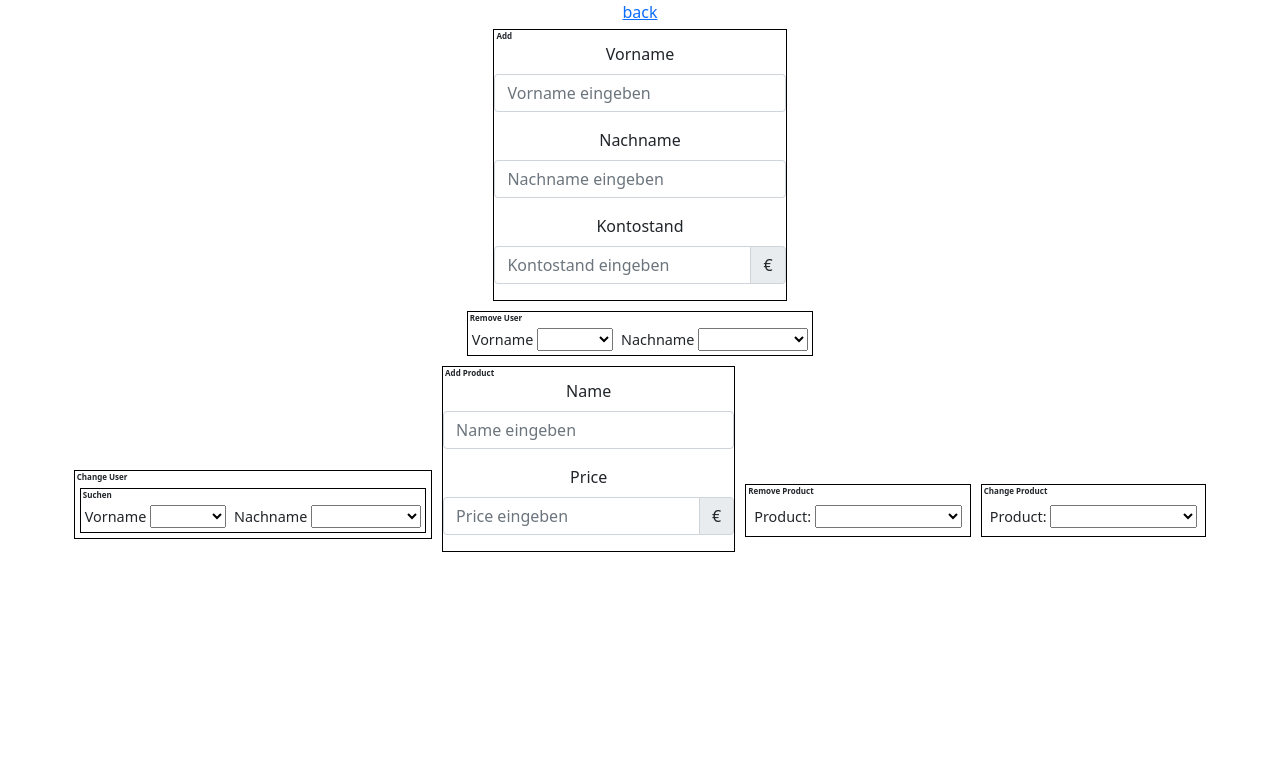
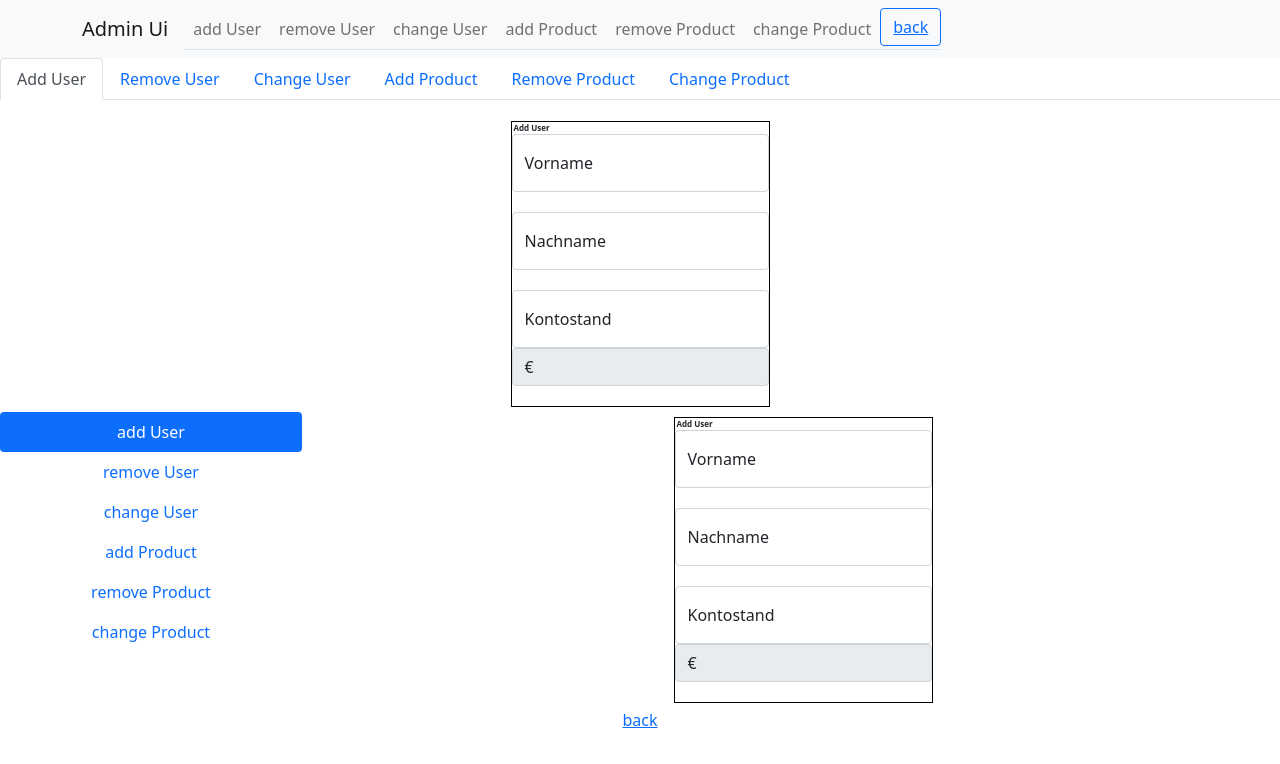
Before and after one commit to BountyApplication/BountyApplication, a React (Create React App) app in the folder bountyAppUi/: page /admin in a window 1280 px wide. Shown: the top 764 px of the page. Built offline with nearby package versions, Linux system fonts and the light colour scheme.

Commit message:
adminui navbar test

```diff
--- a/bountyAppUi/src/bounty/adminUi/AddProduct.js
+++ b/bountyAppUi/src/bounty/adminUi/AddProduct.js
@@ -1,7 +1,7 @@
 import React, {useState} from 'react';
 import NumberInput from '../util/NumberInput';
 import { addProduct } from '../util/Database';
-import { Form } from 'react-bootstrap';
+import { Form, Button } from 'react-bootstrap';
 import Input from '../util/Input';
 
 const debug = true;
@@ -35,8 +35,9 @@ export default function AddProduct(props) {
             <Form>
                 <Input title="Name" value={productName} setValue={setProductName} />
                 <Input type="number" title="Price" value={productPrice} setValue={setProductPrice} />
+                {(productName!=="" || productPrice!=null) && <Button className="ms-2" onClick={reset}>{"reset"}</Button>}
+                {(productName!==""&&productPrice!=null)   && <Button className='ms-2' onClick={submit.bind(this)}>{"submit"}</Button>}
             </Form>
-            {(productName!=="" || productPrice!=null) && <button className='wrapper' onClick={reset}>{"reset"}</button>}                {(productName!==""&&productPrice!=null)&&<button className='wrapper' onClick={submit.bind(this)}>{"submit"}</button>}
         </div>
     );
 }
--- a/bountyAppUi/src/bounty/adminUi/AddUser.js
+++ b/bountyAppUi/src/bounty/adminUi/AddUser.js
@@ -1,6 +1,6 @@
 import React, {useState} from 'react';
 import NumberInput from '../util/NumberInput';
-import {Form} from 'react-bootstrap';
+import {Form, Button} from 'react-bootstrap';
 import { addUser } from '../util/Database';
 import TextInput from '../util/TextInput';
 import Input from '../util/Input';
@@ -33,14 +33,14 @@ export default function Add(props) {
 
     return(
         <div className='rubric'>
-            <div className='title'>{"Add "}</div>
+            <div className='title'>{"Add User"}</div>
             <Form>
                 <Input title="Vorname" value={firstname} setValue={setFirstname}/>
                 <Input title="Nachname" value={lastname} setValue={setLastname}/>
                 <Input type="number" title="Kontostand" value={balance} setValue={setBalance}/>
+                {(firstname!=="" || lastname!=="" || balance!=null) && <Button className="ms-2" variant='secondary' type='reset' onClick={reset}>{"reset"}</Button>}
+                {(firstname!=="" && lastname!=="" && balance!=null) && <Button className="ms-2" variant='primary' type='submit' onClick={submit}>{"submit"}</Button>}
             </Form>
-            {(firstname!=="" || lastname!=="" || balance!=null) && <button className="wrapper" onClick={reset}>{"reset"}</button>}
-            {(firstname!=="" && lastname!=="" && balance!=null) && <button className='wrapper' onClick={submit}>{"submit"}</button>}
         </div>
     );
 }
--- a/bountyAppUi/src/bounty/adminUi/AdminUi.js
+++ b/bountyAppUi/src/bounty/adminUi/AdminUi.js
@@ -1,4 +1,5 @@
 import React from 'react';
+import { Navbar, Nav, Container, NavItem, Tabs, Tab, Row, Col, Button } from 'react-bootstrap';
 import {Link} from "react-router-dom";
 import AddProduct from './AddProduct';
 import AddUser from './AddUser';
@@ -6,18 +7,117 @@ import ChangeProduct from './ChangeProduct';
 import ChangeUser from './ChangeUser';
 import RemoveProduct from './RemoveProduct';
 import RemoveUser from './RemoveUser';
+import { useLocation } from 'react-router-dom';
 
 export default function AdminUi(props) {
 
+    const location = useLocation();
+    const params = new URLSearchParams(location.hash);
+
+    console.log(JSON.stringify([...params.entries()]));
+    console.log(params.values());
+
+    console.log(params.has("#link"))
+
     return(
         <div className="main">
+        <Navbar bg="light" expand="lg">
+        <Container>
+            <Navbar.Brand href="#home">Admin Ui</Navbar.Brand>
+            <Navbar.Toggle aria-controls="basic-navbar-nav" />
+            <Navbar.Collapse id="basic-navbar-nav">
+                <Nav className="me-auto" variant="tabs">
+                    <Nav.Item><Nav.Link href="#addUser">add User</Nav.Link></Nav.Item>
+                    <Nav.Item><Nav.Link href="#removeUser">remove User</Nav.Link></Nav.Item>
+                    <Nav.Item><Nav.Link href="#changeUser">change User</Nav.Link></Nav.Item>
+                    <Nav.Item><Nav.Link href="#addProduct">add Product</Nav.Link></Nav.Item>
+                    <Nav.Item><Nav.Link href="#removeProduct">remove Product</Nav.Link></Nav.Item>
+                    <Nav.Item><Nav.Link href="#changeProduct">change Product</Nav.Link></Nav.Item>
+                    <Nav.Item><Button variant="outline-primary"><Link color="warning" to="/">back</Link></Button></Nav.Item>
+                </Nav>
+            </Navbar.Collapse>
+        </Container>
+        </Navbar>
+        {params.has("#addUser") && <AddUser />}
+        {params.has("#removeUser") && <RemoveUser />}
+        {params.has("#changeUser") && <ChangeUser />}
+        {params.has("#addProduct") && <AddProduct />}
+        {params.has("#removeProduct") && <RemoveProduct />}
+        {params.has("#changeProduct") && <ChangeProduct />}
+
+        <Tabs  defaultActiveKey="addUser" id="noanim-tab-example" className="mb-3">
+            <Tab eventKey="addUser" title="Add User">
+                <AddUser />
+            </Tab>
+            <Tab eventKey="removeUser" title="Remove User">
+                <RemoveUser />
+            </Tab>
+            <Tab eventKey="changeUser" title="Change User">
+                <ChangeUser />
+            </Tab>
+
+            <Tab eventKey="addPrdouct" title="Add Product">
+                <AddProduct />
+            </Tab>
+            <Tab eventKey="removeProduct" title="Remove Product">
+                <RemoveProduct />
+            </Tab>
+            <Tab eventKey="changeProduct" title="Change Product">
+                <ChangeProduct />
+            </Tab>
+        </Tabs>
+        <Tab.Container id="left-tabs-example" defaultActiveKey="addUser">
+  <Row>
+    <Col sm={3}>
+      <Nav variant="pills" className="flex-column">
+        <Nav.Item>
+          <Nav.Link eventKey="addUser">add User</Nav.Link>
+        </Nav.Item>
+        <Nav.Item>
+          <Nav.Link eventKey="removeUser">remove User</Nav.Link>
+        </Nav.Item>
+        <Nav.Item>
+          <Nav.Link eventKey="changeUser">change User</Nav.Link>
+        </Nav.Item>
+        <Nav.Item>
+          <Nav.Link eventKey="addProduct">add Product</Nav.Link>
+        </Nav.Item>
+        <Nav.Item>
+          <Nav.Link eventKey="removeProduct">remove Product</Nav.Link>
+        </Nav.Item>
+        <Nav.Item>
+          <Nav.Link eventKey="changeProduct">change Product</Nav.Link>
+        </Nav.Item>
+      </Nav>
+    </Col>
+    <Col sm={9}>
+      <Tab.Content>
+        <Tab.Pane eventKey="addUser">
+          <AddUser />
+        </Tab.Pane>
+        <Tab.Pane eventKey="removeUser">
+          <RemoveUser />
+        </Tab.Pane>
+        <Tab.Pane eventKey="changeUser">
+          <ChangeUser />
+        </Tab.Pane>
+        <Tab.Pane eventKey="addProduct">
+          <AddProduct />
+        </Tab.Pane>
+        <Tab.Pane eventKey="removeProduct">
+          <RemoveProduct />
+        </Tab.Pane>
+        <Tab.Pane eventKey="changeProduct">
+          <ChangeProduct />
+        </Tab.Pane>
+      </Tab.Content>
+    </Col>
+  </Row>
+</Tab.Container>
             <Link to="/">{"back"}</Link><br />
-            <AddUser />
-            <RemoveUser />
-            <ChangeUser />
-            <AddProduct />
-            <RemoveProduct />
-            <ChangeProduct />
+
+
         </div>
+
     );
 }
--- a/bountyAppUi/src/bounty/adminUi/ChangeProduct.js
+++ b/bountyAppUi/src/bounty/adminUi/ChangeProduct.js
@@ -2,7 +2,7 @@ import React, {useState, useEffect} from 'react';
 import ProductSelect from '../util/ProductSelect';
 import NumberInput from '../util/NumberInput';
 import { changeProduct } from '../util/Database';
-import {Form} from 'react-bootstrap';
+import {Form, Button} from 'react-bootstrap';
 import Input from '../util/Input';
 
 export default function ChangeProduct(props) {
@@ -51,9 +51,9 @@ export default function ChangeProduct(props) {
                 <Form>
                     <Input title="Name" value={updatedProduct.name} setValue={name => setUpdatedProduct({...updatedProduct, name: name})} />
                     <Input title="Preis" value={updatedProduct.price} setValue={price => setUpdatedProduct({...updatedProduct, price: price})} />
-                </Form>
-                {updatedProduct!==product && <button className='wrapper' onClick={reset.bind(this)}>{"reset"}</button>}
-                {updatedProduct!==product && <button className='wrapper' onClick={submit.bind(this)}>{"submit"}</button>}
+                    {updatedProduct!==product && <Button className='ms-2' onClick={reset.bind(this)}>{"reset"}</Button>}
+                    {updatedProduct!==product && <Button className='ms-2' onClick={submit.bind(this)}>{"submit"}</Button>}
+            </Form>
             </div>
         );
     }
--- a/bountyAppUi/src/bounty/adminUi/ChangeUser.js
+++ b/bountyAppUi/src/bounty/adminUi/ChangeUser.js
@@ -2,7 +2,7 @@ import React, { useState, useEffect } from 'react';
 import UserSelect from '../util/UserSelect';
 import NumberInput from '../util/NumberInput';
 import { changeUser, getUserBalance } from '../util/Database';
-import {Form} from 'react-bootstrap';
+import {Form, Button} from 'react-bootstrap';
 import Input from '../util/Input';
 
 const changeBalance = false;
@@ -65,9 +65,9 @@ export default function ChangeUser(props) {
                     <Input title="Vorname" value={newUser.firstname} setValue={name => setNewUser({...newUser, firstname: name})} />
                     <Input title="Nachname" value={newUser.lastname} setValue={name => setNewUser({...newUser, lastname: name})} />
                     {changeBalance && <Input type="number" title="Kontostand" value={newBalance} setValue={setNewBalance} />}
+                    {(newUser!==user || balance!==newBalance) && <Button className='ms-2' onClick={reset}>{"reset"}</Button>}
+                    {(newUser!==user || balance!==newBalance) && <Button className='ms-2' onClick={submit}>{"submit"}</Button>}
                 </Form>
-                {(newUser!==user || balance!==newBalance) && <button className='wrapper' onClick={reset}>{"reset"}</button>}
-                {(newUser!==user || balance!==newBalance) && <button className='wrapper' onClick={submit}>{"submit"}</button>}
             </div>
         );
     }
--- a/bountyAppUi/src/bounty/adminUi/RemoveProduct.js
+++ b/bountyAppUi/src/bounty/adminUi/RemoveProduct.js
@@ -1,6 +1,7 @@
 import React from 'react';
 import ProductSelect from '../util/ProductSelect';
 import { removeProduct } from '../util/Database';
+import { Button } from 'react-bootstrap';
 
 export default function RemoveProduct() {
 
--- a/bountyAppUi/src/bounty/generalUi/BalanceCorrection.js
+++ b/bountyAppUi/src/bounty/generalUi/BalanceCorrection.js
@@ -21,8 +21,8 @@ export default function BalanceCorrection({plus, minus, setPlus, setMinus}) {
     return(
         <div className='rubric'>
             <div className='title'>{"Korrekturbuchung"}</div>
-            <div className='wrapper'>{"Plus-Korrektur: "} <NumberInput value={plus} setValue={setPlus} /></div>
-            <div className='wrapper'>{"Minus-Korrektur: "} <NumberInput value={minus} setValue={setMinus} /></div>
+            <div className='wrapper'><NumberInput title="Plus-Korrektur" value={plus} setValue={setPlus} /></div>
+            <div className='wrapper'><NumberInput title="Minus-Korrektur" value={minus} setValue={setMinus} /></div>
         </div>
     );
 }
--- a/bountyAppUi/src/bounty/generalUi/ChashPayment.js
+++ b/bountyAppUi/src/bounty/generalUi/ChashPayment.js
@@ -21,8 +21,8 @@ export default function CashPayment({inVal, outVal, setIn, setOut}) {
     return(
         <div className="rubric">
             <div className="title">{"Bargeld"}</div>
-            <div className="wrapper">{"Bar-Einzahlung: "} <NumberInput value={inVal} setValue={setIn} /></div>
-            <div className="wrapper">{"Bar-Auszahlung: "} <NumberInput value={outVal} setValue={setOut} /></div>
+            <div className="wrapper"><NumberInput title="Bar-Einzahlung" value={inVal} setValue={setIn} /></div>
+            <div className="wrapper"><NumberInput title="Bar-Auszahlung" value={outVal} setValue={setOut} /></div>
         </div>
     );
 }
--- a/bountyAppUi/src/bounty/util/Input.js
+++ b/bountyAppUi/src/bounty/util/Input.js
@@ -1,6 +1,6 @@
 import React from 'react';
 import PropTypes from 'prop-types';
-import {Form, FormControl, InputGroup} from 'react-bootstrap';
+import {Form, FormControl, InputGroup, FloatingLabel} from 'react-bootstrap';
 
 Input.propTypes = {
     type: PropTypes.string,
@@ -22,8 +22,12 @@ export default function Input({type, title, placeholder, value, setValue}) {
 
     return(
         <Form.Group className="mb-3" controlId={title}>
-            <Form.Label>{title}</Form.Label>
+            {/* <Form.Label>{title}</Form.Label> */}
             <InputGroup>
+            <FloatingLabel
+        controlId="floatingInput"
+        label={title}
+        className="mb-1">
                 <FormControl type={type==="number"?"number":"text"} placeholder={placeholder==null ?`${title} eingeben` : placeholder}
                     value={ type!=="number" ? value : !value ? " " : value.toString() }
                     onChange={event => {
@@ -38,6 +42,7 @@ export default function Input({type, title, placeholder, value, setValue}) {
                     }}
                 />
                 { type==="number" && <InputGroup.Text>€</InputGroup.Text> }
+    </FloatingLabel>
             </InputGroup>
         </Form.Group>
     );
```
